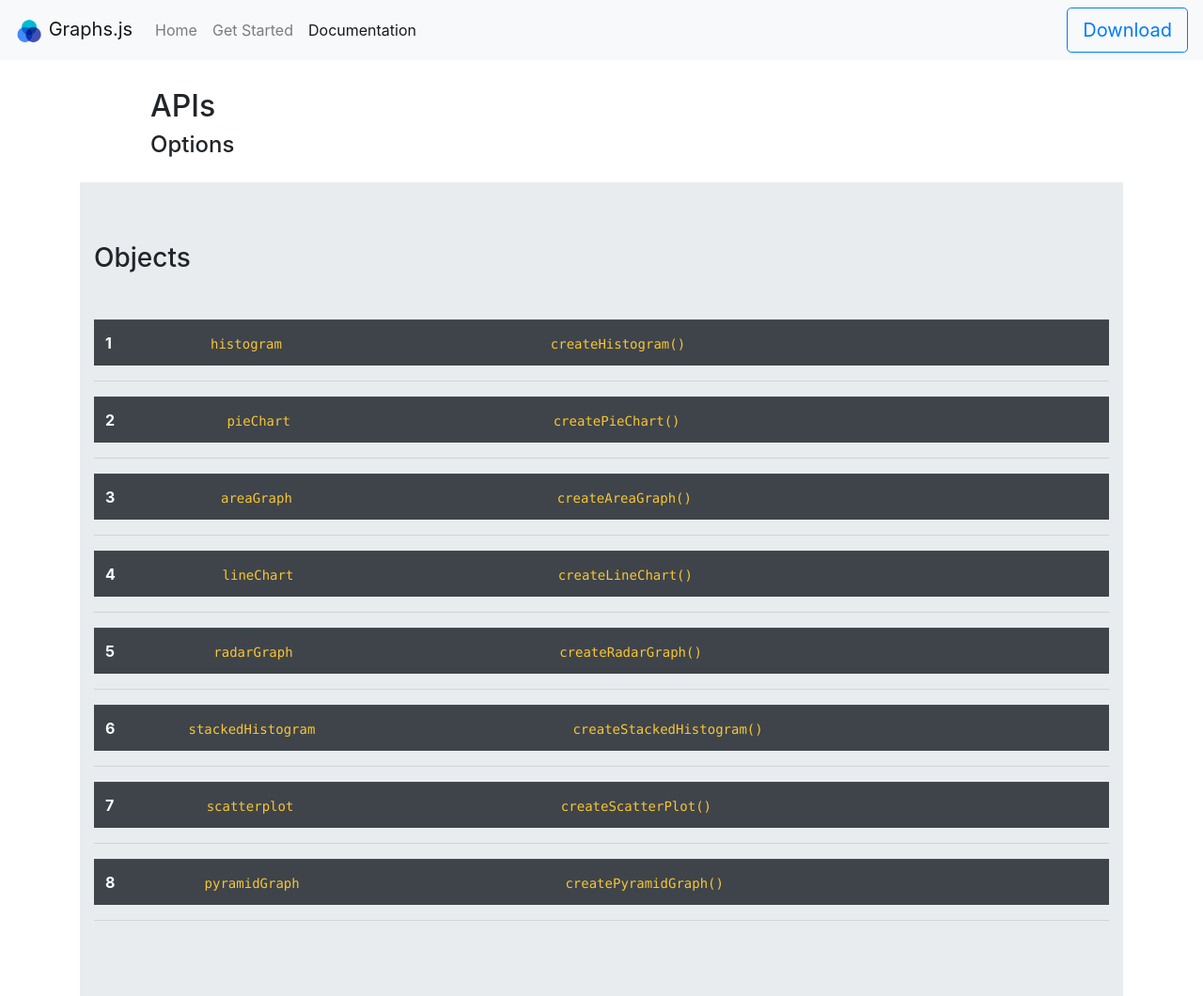
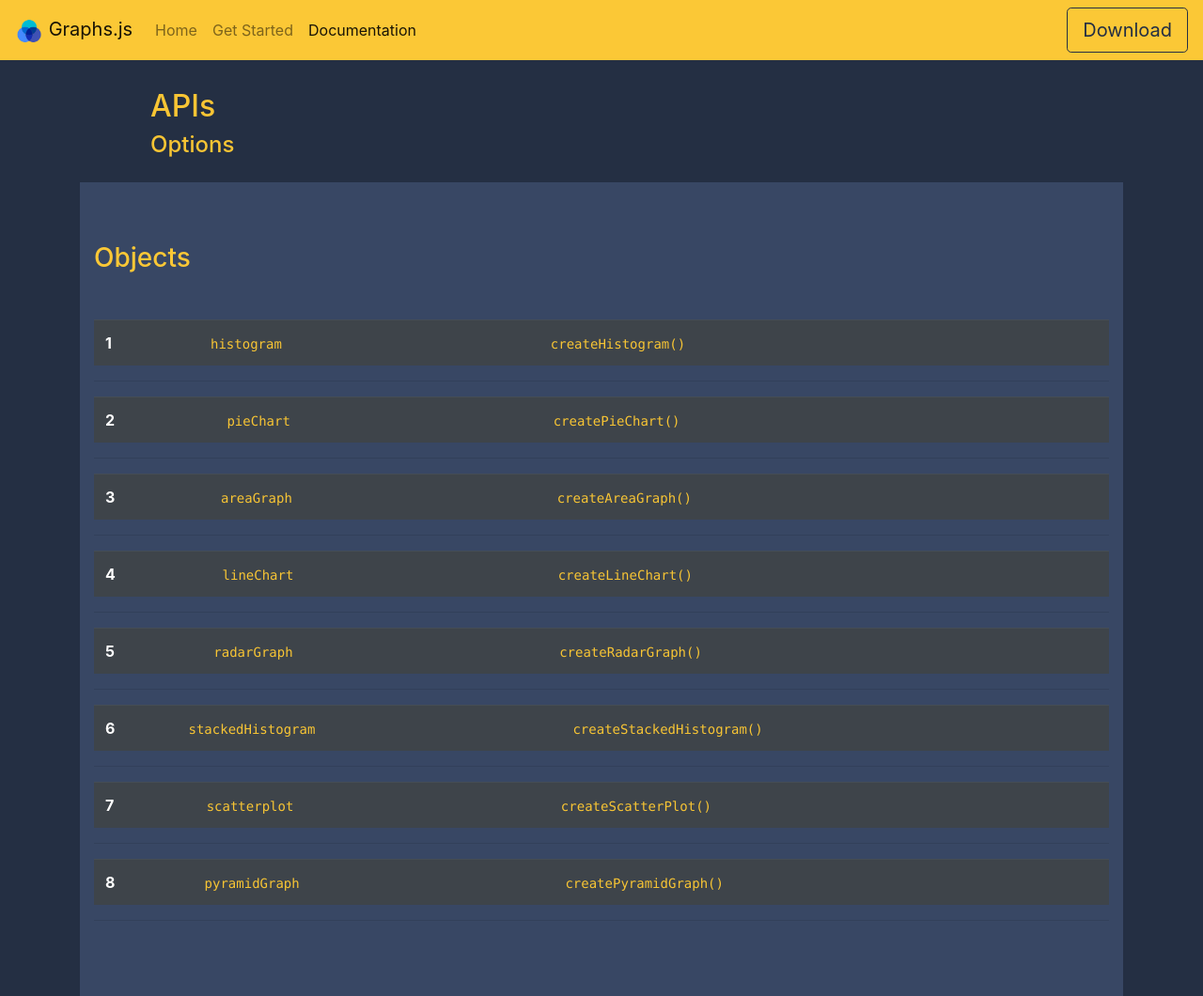
Before and after one commit to jerrylai19990120/js-lib-graphs.js, a website: page pub/Documentation.html in a window 1280 px wide. Shown: the top 1060 px of the page at 94% size. Drawn offline with nearby package versions, Linux system fonts and the light colour scheme.

Commit message:
styling updates

```diff
--- a/pub/Documentation.html
+++ b/pub/Documentation.html
@@ -9,6 +9,7 @@
         <script src="https://cdn.jsdelivr.net/npm/popper.js@1.16.1/dist/umd/popper.min.js" integrity="sha384-9/reFTGAW83EW2RDu2S0VKaIzap3H66lZH81PoYlFhbGU+6BZp6G7niu735Sk7lN" crossorigin="anonymous"></script>
         <script src="https://stackpath.bootstrapcdn.com/bootstrap/4.5.2/js/bootstrap.min.js" integrity="sha384-B4gt1jrGC7Jh4AgTPSdUtOBvfO8shuf57BaghqFfPlYxofvL8/KUEfYiJOMMV+rV" crossorigin="anonymous"></script>
         <link rel="icon" type="image/x-ico" href="./favicon.ico">
+        <link rel="stylesheet" type="text/css" href="styling.css">
         <script defer src="./js/graphs.js"></script>
         <script defer src="./js/examples.js"></script>
     </head>
@@ -33,21 +34,21 @@
                   </li>
               </ul>
               <form class="form-inline my-2 my-lg-0">
-                <a class="btn btn-outline-primary btn-lg" href="./js/graphsJS.zip" download>Download</a>
+                <a class="btn btn-outline-primary btn-lg download" href="./js/graphsJS.zip" download>Download</a>
               </form>
 
             </div>
           </nav>
 
           <div style="width: 100%; height: 100px;">
-            <h2 style="margin-left: 160px; margin-top: 30px;">APIs</h2>
-            <h4 style="margin-left: 160px;">Options</h4>
+            <h2 style="margin-left: 160px; margin-top: 30px; color: #F8C534;">APIs</h2>
+            <h4 style="margin-left: 160px; color: #F8C534;">Options</h4>
           </div>
 
           <div class="container">
             <div class="row">
               <div class="col-sm">
-                <div class="jumbotron jumbotron-fluid">
+                <div class="jumbotron jumbotron-fluid apis">
                   <div class="container">
                     <h3>Objects</h3><br>
                     <p class="lead">
@@ -145,7 +146,7 @@
 
             <div class="row">
               <div class="col-sm">
-                <div class="jumbotron jumbotron-fluid">
+                <div class="jumbotron jumbotron-fluid apis">
                   <div class="container">
                     <h3>APIs Specifications</h3><br>
                     <p class="lead"><code>createHistogram(data, color, title, xAxis, yAxis)</code><br>
--- /dev/null
+++ b/pub/styling.css
@@ -0,0 +1,47 @@
+.bg-light{
+    background-color: #FBC836!important;
+}
+
+body{
+    background-color: #242F43;
+}
+
+.jumbotron{
+    background-color: #242F43;
+    color: #FBC836;
+}
+
+.btn-primary{
+    background-color: #FBC836;
+    border: #FBC836;
+}
+
+.btn-primary:hover{
+    background-color: #ca9d21;
+}
+
+.btn-outline-primary{
+    color: #FBC836;
+    border-color: #FBC836;
+}
+
+.btn-outline-primary:hover{
+    color: white;
+    background-color: #FBC836;
+    border-color: #FBC836;
+}
+
+.download{
+    color: #242F43;
+    border-color: #242F43;
+}
+
+.download:hover{
+    background-color: #242F43;
+    color: #FBC836;
+    border-color: #FBC836;
+}
+
+.apis{
+    background-color: #384764;
+}
```
Also changed, not shown: pub/GetStarted.html (+2 -1 lines).
